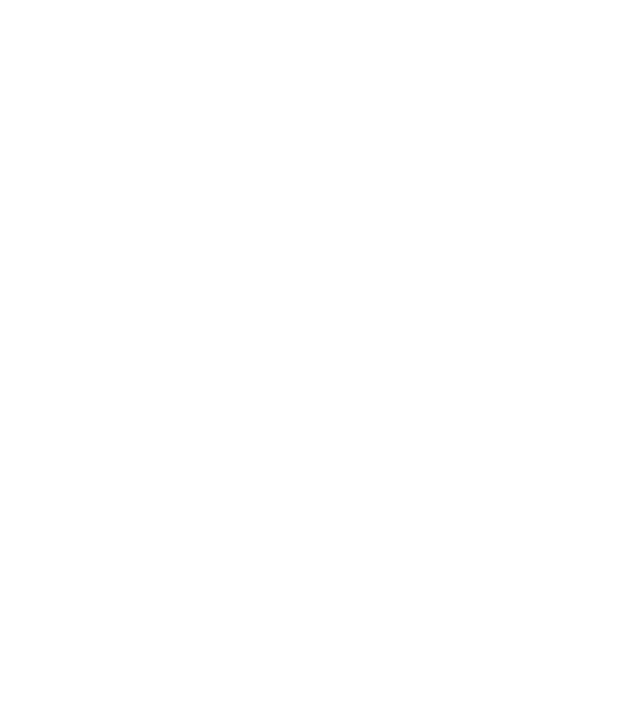
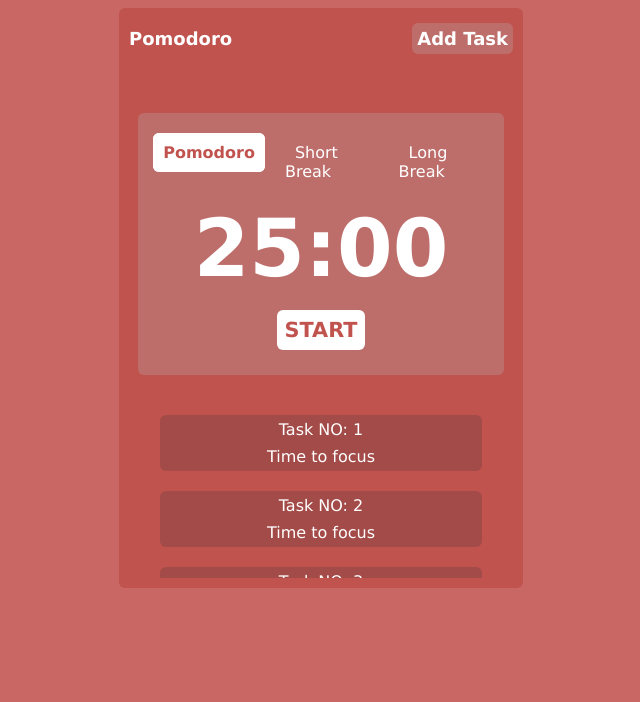
Before and after one commit to Harishsm20/Pomodoro-Timer, a plain HTML site: page index.html in a window 1280 px wide. Shown: the whole page, without its empty margins (327-967 px from the left). Drawn offline with Linux system fonts and the light colour scheme.

Commit message:
feat: html, css: implement UI design

```diff
--- a/index.html
+++ b/index.html
@@ -1,11 +1,64 @@
 <!DOCTYPE html>
 <html lang="en">
-<head>
-    <meta charset="UTF-8">
-    <meta name="viewport" content="width=device-width, initial-scale=1.0">
-    <title>Pomodoro</title>
-</head>
-<body>
+  <head>
+    <meta charset="UTF-8" />
+    <meta name="viewport" content="width=device-width, initial-scale=1.0" />
+    <title>Timer Application</title>
+    <link rel="stylesheet" href="./main.css" />
+  </head>
+  <body class="flex-column flex-center">
+    <div class="timer-appliction flex-column flex-center box-radius">
+      <header class="nav-bar">
+        <div>
+          <span>Pomodoro</span>
+        </div>
+        <div class="add-task">
+          <span class="linear-bg box-radius">Add Task</span>
+        </div>
+      </header>
 
-</body>
+      <section class="display-timer linear-bg flex-column flex-center box-radius">
+        <div class="timer-type">
+            <div>
+                <input type="radio" name="timer" id="pomodoro" checked/>
+                <label for="pomodoro">Pomodoro</label>
+            </div>
+            <div>
+                <input type="radio" name="timer" id="short-break" />
+                <label for="short-break">Short Break</label>
+            </div>
+            <div>
+                <input type="radio" name="timer" id="long-break" />
+                <label for="long-break">Long Break</label>
+            </div>
+        </div>
+
+        <div class="time-display">
+          <span>25:00</span>
+        </div>
+        <div class="start-button flex-column flex-center">
+          <button class="box-radius">START</button>
+        </div>
+      </section>
+
+      <section class="display-tasks flex-column flex-center">
+        <div class="task flex-column flex-center">
+            <span>Task NO: 1</span>
+            <span>Time to focus</span>
+        </div>
+        <div class="task flex-column flex-center">
+            <span>Task NO: 2</span>
+            <span>Time to focus</span>
+        </div>
+        <div class="task flex-column flex-center">
+            <span>Task NO: 3</span>
+            <span>Time to focus</span>
+        </div>
+        <div class="task flex-column flex-center">
+            <span>Task NO: 4</span>
+            <span>Time to focus</span>
+        </div>
+      </section>
+    </div>
+  </body>
 </html>
--- /dev/null
+++ b/main.css
@@ -0,0 +1,123 @@
+*{
+    color: #fff;
+    font-family:Verdana, Geneva, Tahoma, sans-serif;
+    cursor: default;
+}
+
+body{
+    background-color: rgba(193, 83, 79, 0.877);
+    height: 100%;
+    width: 100%;
+}
+
+.box-radius{
+  border-radius: 6px;
+}
+
+.linear-bg{
+    background-color: rgba(177, 177, 177, 0.285);
+}
+
+.flex-column{
+    display: flex;
+    flex-direction: column;
+}
+
+.flex-center{
+    align-items: center;
+    justify-content: center;
+}
+
+.timer-appliction{
+    padding: 10px;
+    width: 30%;
+    gap: 30px;
+    height: 70vh;
+    justify-content: space-between;
+    background-color: rgb(193, 83, 79);
+}
+
+.nav-bar{
+    padding: 10px;
+    height: 15%;
+    width: 100%;
+    display: flex;
+    justify-content: space-between;
+}
+
+.nav-bar span{
+    font-size: large;
+    font-weight: 600;
+}
+
+.add-task span{
+    padding: 5px;
+    cursor: pointer;
+}
+
+.display-timer{
+    width: 90%;
+    height: 80%;
+    padding: 10px;
+    justify-content: space-evenly;
+}
+
+.timer-type input[type="radio"]{
+    display: none;
+}
+
+.timer-type{
+    display: flex;
+    margin: 5px;
+    gap: 20px;
+}
+
+.timer-type label {
+  padding: 8px;
+  border-radius: 6px;
+  cursor: pointer;
+  border: 2px solid transparent;
+}
+
+.timer-type input[type="radio"]:checked + label {
+  background-color: #fff;
+  color: rgb(193, 83, 79);
+  font-weight: bold;
+  border: 2px solid #fff;
+}
+
+.time-display span{
+    font-size: 5rem;
+    font-weight: 600;
+}
+
+.start-button{
+    width: 50%;
+}
+
+.start-button button{
+    background-color: #fff;
+    border: none;
+    color: rgb(193, 83, 79);
+    font-size: 1.3rem;
+    font-weight: 600;
+    cursor: pointer;
+    padding: 8px;
+}
+
+.display-tasks{
+    gap: 20px;
+    width: 90%;
+    overflow-y: auto;
+    padding: 10px;
+    justify-content: flex-start;
+}
+
+.task {
+    background-color: rgba(47, 45, 45, 0.2);
+    gap: 8px;
+    padding: 5px;
+    border-radius: 6px;
+    width: 90%;
+    text-align: center;
+}
```
Also changed, not shown: assets/Screenshot 2025-08-16 102700.png (added), 1 other file.
